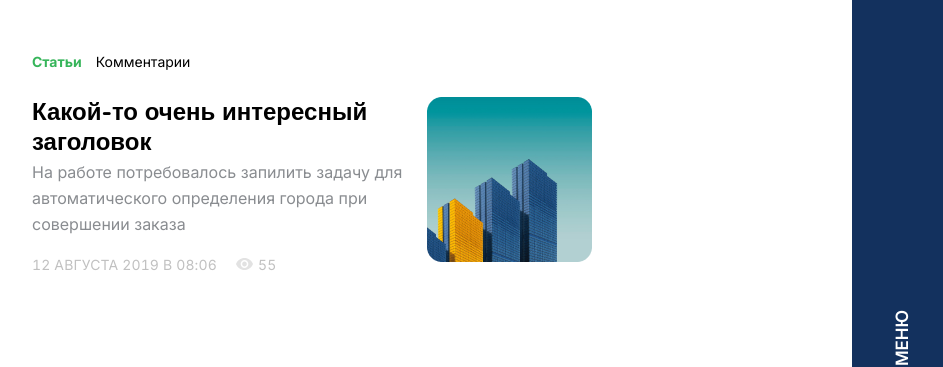
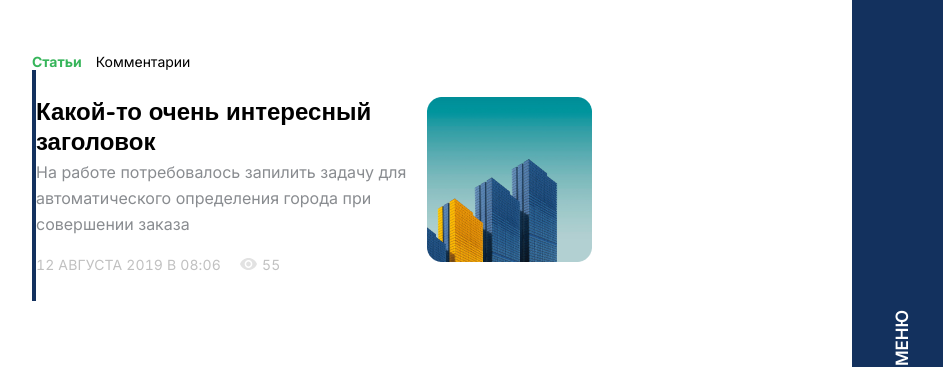
Before and after one commit to Khamzat91/news, a React (Create React App) app: page /profile in a window 1280 px wide. Shown: the part 347-714 px from the top of the page, without its empty margins (328-1271 px from the left). Built offline with nearby package versions, Linux system fonts and the light colour scheme.

Commit message:
add component Registration

```diff
--- a/src/components/article/Article.jsx
+++ b/src/components/article/Article.jsx
@@ -1,4 +1,5 @@
 import React from "react";
+import { useNavigate } from "react-router-dom";
 import articlePost from "../../images/articlePost.png";
 import { ReactComponent as Viewing } from "../../images/content/viewing.svg";
 import "./index.scss";
@@ -7,6 +8,7 @@ const Article = ({
   title = "Какой-то очень интересный заголовок",
   text = " На работе потребовалось запилить задачу для автоматического определения города при совершении заказа",
 }) => {
+  const navigate = useNavigate()
 const [inputSearchToggle, setInputSearchToggle] = React.useState(false);
 
 
@@ -15,9 +17,13 @@ const handleInputSearch = () => {
     setInputSearchToggle(!inputSearchToggle)
 }
 
+const onClickNavFullarticle = () => {
+  navigate('/fullarticle')
+}
+
   return (
-    <div className="article">
-      <div className="article__inner active">
+    <div onClick={onClickNavFullarticle} className="article active">
+      <div className="article__inner">
       <div className="article__info">
         <div className="article__info-title">{title}</div>
         <div className="article__info-text">{text}</div>
--- a/src/components/article/index.scss
+++ b/src/components/article/index.scss
@@ -4,12 +4,13 @@
   max-width: 620px;
   width: 100%;
   cursor: pointer;
+  &.active{
+    border-left: 4px solid #13315E;
+  }
   &__inner {
     padding: 27px 0 27px 30px;
     display: flex;
-    &.active{
-    border-left: 4px solid #13315E;
-  }
+
   }
   &__info {
     &-title {
--- a/src/components/createArticle/index.scss
+++ b/src/components/createArticle/index.scss
@@ -64,8 +64,7 @@
     justify-content: center;
   }
 
-  .input__file-button-text {
-  }
+
 
   .input__file-button {
     padding: 12px 19px 14px;
--- a/src/components/header/headerTop/HeaderTop.jsx
+++ b/src/components/header/headerTop/HeaderTop.jsx
@@ -27,7 +27,7 @@ const HeaderTop = ({ handleInputSearch }) => {
           />
           {isAuth ? (
             <>
-             <Link to="/editarticle"><Edit className="header-top__inner-icons__edit"/></Link>
+             <Link to="/editarticle"><Edit title="Написать" className="header-top__inner-icons__edit"/></Link>
               <Logout className="header-top__inner-icons__logout"/>
             </>
           ) : (
--- /dev/null
+++ b/src/components/registration/index.scss
@@ -0,0 +1 @@
+@import "../../scss/vars";
```
Also changed, not shown: src/components/registration/Registration.jsx (added, +15 -0 lines).
